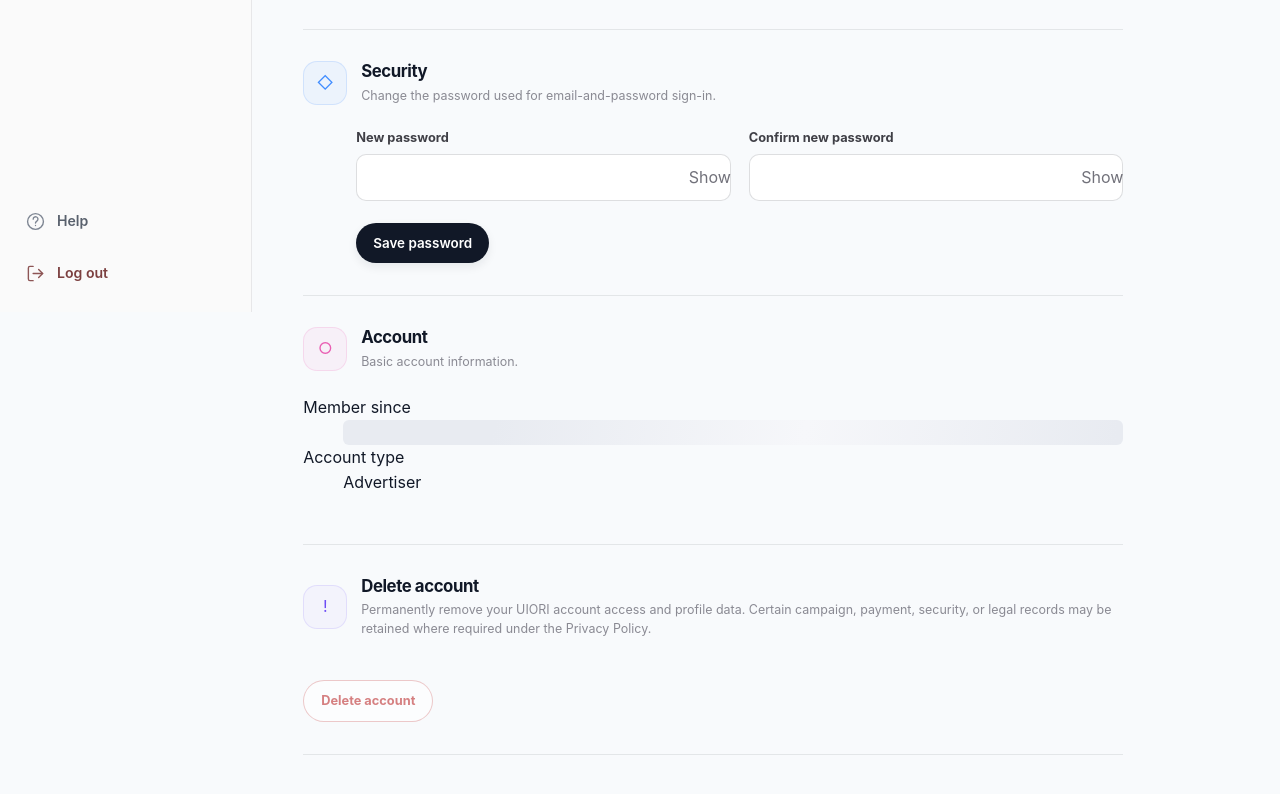
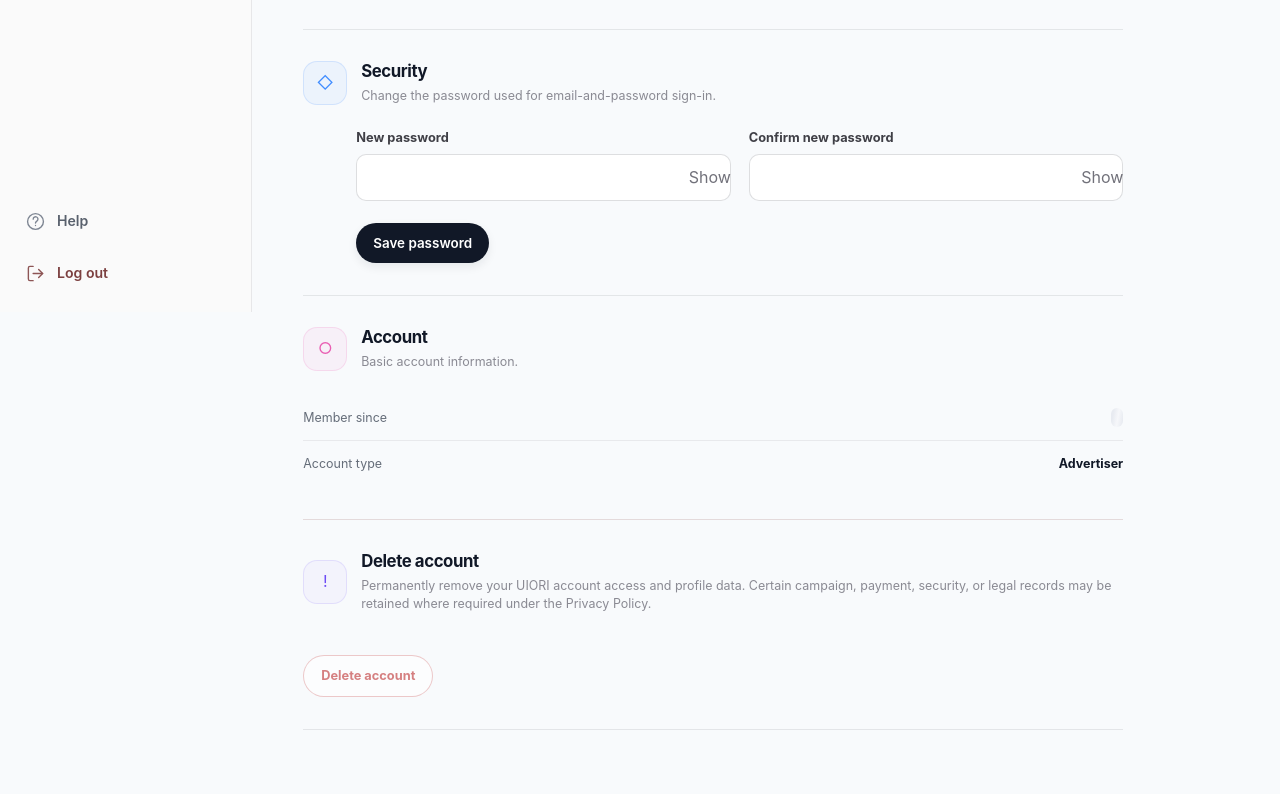
Before and after one commit to omariwest/uiori, a plain HTML site: page settings/index.html in a window 1280 px wide. Shown: the part 488-1282 px from the top of the page. Drawn offline with Linux system fonts and the light colour scheme; a script that the page names is missing.

Commit message:
Style advertiser account settings

```diff
--- a/assets/css/pages/settings.css
+++ b/assets/css/pages/settings.css
@@ -1061,3 +1061,53 @@
     max-width: 100%;
   }
 }
+
+
+/* Advertiser account details */
+.settings-account-list {
+  display: grid;
+  gap: 0;
+  margin: 0;
+}
+
+.settings-account-list > div {
+  display: flex;
+  align-items: center;
+  justify-content: space-between;
+  gap: 20px;
+  padding: 13px 0;
+  border-bottom: 1px solid rgba(17, 24, 39, 0.07);
+}
+
+.settings-account-list > div:last-child {
+  border-bottom: 0;
+}
+
+.settings-account-list dt {
+  color: #656d79;
+  font-size: 0.78rem;
+}
+
+.settings-account-list dd {
+  margin: 0;
+  color: var(--color-ink);
+  font-size: 0.78rem;
+  font-weight: 650;
+  text-align: right;
+}
+
+.settings-danger-section {
+  border-color: rgba(153, 93, 93, 0.2);
+}
+
+@media (max-width: 520px) {
+  .settings-account-list > div {
+    align-items: flex-start;
+    flex-direction: column;
+    gap: 5px;
+  }
+
+  .settings-account-list dd {
+    text-align: left;
+  }
+}
```
